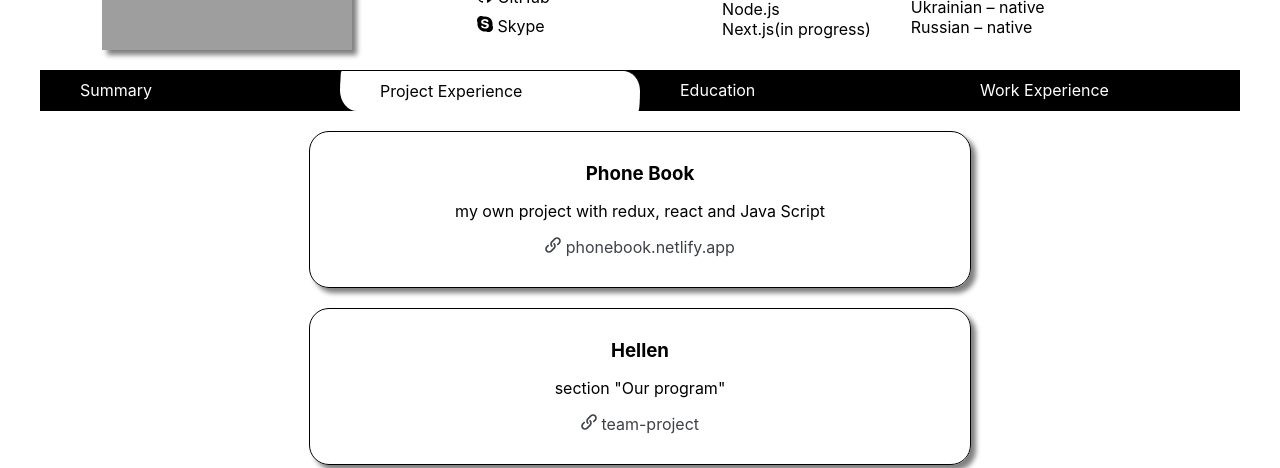
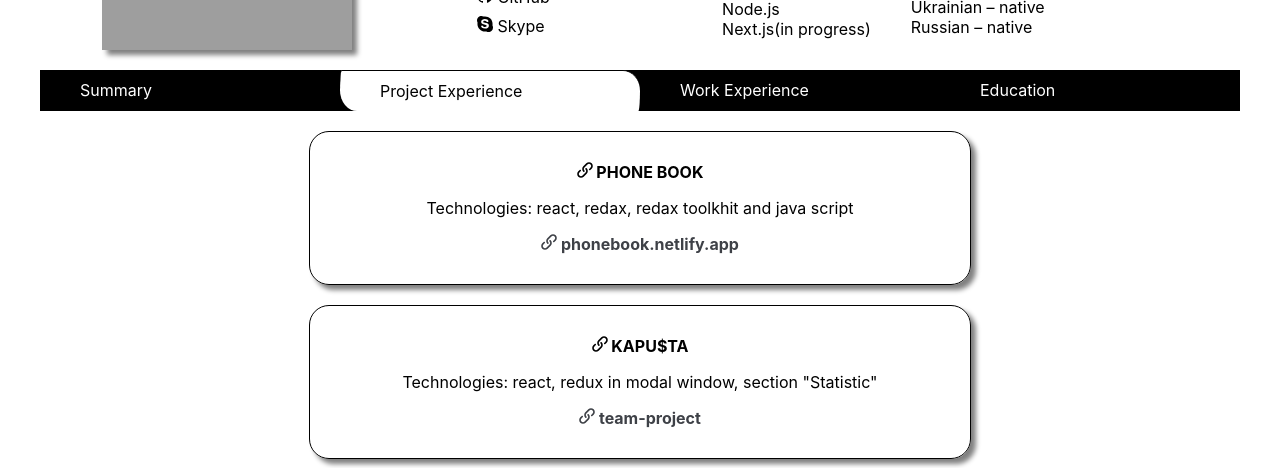
Before and after one commit to Tetiana4/CV-react, a React (Create React App) app: page /projects in a window 1280 px wide. Shown: the part 350-818 px from the top of the page. Built offline with nearby package versions, Linux system fonts and the light colour scheme; grey boxes are pictures that could not be loaded.

Commit message:
Change styles

```diff
--- a/src/components/Navigation/Navigation.jsx
+++ b/src/components/Navigation/Navigation.jsx
@@ -12,11 +12,11 @@ export const Navigation = () => {
         <Container>
           <NavLinkStyles to="/">Summary</NavLinkStyles>
           <NavLinkStyles to="/projects">Project Experience</NavLinkStyles>
+          <NavLinkStyles exact to="/experience">
+            Work Experience
+          </NavLinkStyles>
           <NavLinkStyles exact to="/education">
             Education
-          </NavLinkStyles>
-          <NavLinkStyles exact to="/experience">
-            Work Experience
           </NavLinkStyles>
         </Container>
       )}
@@ -25,11 +25,12 @@ export const Navigation = () => {
         <ContainerMobile>
           <NavLinkStylesMob to="/">Summary</NavLinkStylesMob>
           <NavLinkStylesMob to="/projects">Project Experience</NavLinkStylesMob>
+
+          <NavLinkStylesMob exact to="/experience">
+            Work Experience
+          </NavLinkStylesMob>
           <NavLinkStylesMob exact to="/education">
             Education
-          </NavLinkStylesMob>
-          <NavLinkStylesMob exact to="/experience">
-            Work Experience
           </NavLinkStylesMob>
         </ContainerMobile>
       )}
--- a/src/views/Experience.jsx
+++ b/src/views/Experience.jsx
@@ -1,39 +1,44 @@
 import { ImLink } from 'react-icons/im';
-import { Card, Link, Title } from './views.styled';
+import { Card, Link, LinkName } from './views.styled';
 
 const projectArray = [
   {
     name: 'Phone Book',
-    role: 'my own project with redux, react and Java Script',
+    role: 'react, redax, redax toolkhit and java script',
     link: 'phonebook.netlify.app',
-    href: 'https://tetiana-goit-react-hw-08-phonebook.netlify.app/',
+    page: 'https://tetiana-goit-react-hw-08-phonebook.netlify.app/',
+    href: 'https://github.com/Tetiana4/goit-react-hw-08-phonebook',
+  },
+  {
+    name: 'Kapu$ta',
+    role: 'react, redux in  modal window, section "Statistic"',
+    link: 'team-project',
+    page: 'https://project-smart-finance.netlify.app/',
+    href: 'https://github.com/vmorgunov/project-smart-finance-frontend',
+  },
+  {
+    name: 'Filmoteka',
+    role: 'dynamic page pagination with java script',
+    link: 'team-project',
+    page: 'https://bogdanbon.github.io/team-project-JS/',
+    href: 'https://github.com/BogdanBon/team-project-JS',
   },
   {
     name: 'Hellen',
-    role: 'section "Our program"',
+    role: 'html5, css4 in section "Our program"',
     link: 'team-project',
-    href: 'https://bogdanbon.github.io/team-project/',
-  },
-  {
-    name: 'Filmoteka',
-    role: 'dynamic page pagination with Java Script',
-    link: 'team-project',
-    href: 'https://bogdanbon.github.io/team-project-JS/',
-  },
-
-  {
-    name: 'Kapu$ta',
-    role: 'Modal window, Statistic section',
-    link: 'team-project',
-    href: 'https://project-smart-finance.netlify.app/',
+    page: 'https://bogdanbon.github.io/team-project/',
+    href: 'https://github.com/BogdanBon/team-project',
   },
 ];
 
 export const Experience = () => {
   return projectArray.map(item => (
     <Card>
-      <Title>{item.name}</Title>
-      <p>{item.role}</p>
+      <LinkName target="_blank" href={item.page}>
+        <ImLink /> {item.name}
+      </LinkName>
+      <p>Technologies: {item.role}</p>
       <Link target="_blank" href={item.href}>
         <ImLink /> {item.link}
       </Link>
--- a/src/views/Works.jsx
+++ b/src/views/Works.jsx
@@ -1,4 +1,7 @@
-import { Card, Title, List } from './views.styled';
+import {
+  ImLocation,
+} from 'react-icons/im';
+import { Card, Title, List, ListTitle } from './views.styled';
 
 const data = [
   {
@@ -6,9 +9,9 @@ const data = [
     position: 'Shop Manager',
     period: '2019-2021 ',
     info: [
+        'Motivating employees to reach sales goals and provide excellent customer service',
         'Managing and accounting for all money-handling procedures',
         'Ordering, recording, and managing inventory',
-      'Motivating employees to reach sales goals and provide excellent customer service',
     ],
   },
   {
@@ -34,9 +37,10 @@ export const Works = () => {
   return data.map(item => (
     <Card>
       <Title>{item.place}</Title>
+      <p><ImLocation/>Warsaw</p>
       <p>{item.position}</p>
           <p>{item.period}</p>
-          {getResponsibility(item.info)}
+          <ListTitle>Responsibilities: </ListTitle>{getResponsibility(item.info)}
     </Card>
   ));
 };
--- a/src/views/views.styled.js
+++ b/src/views/views.styled.js
@@ -4,21 +4,26 @@ export const Card = styled.div`
   border: 1px solid black;
   border-radius: 20px;
   margin: 20px auto;
+  text-align: center;
   box-shadow: 5px 5px 5px grey;
-  text-align: center;
   padding: 30px;
   max-width: 600px;
-  //   color: white;
-  //   background-color: black;
 `;
 
 export const Title = styled.h3`
   margin: 0;
 `;
+export const ListTitle = styled.p`
+  justify-content: start;
+  display: flex;
+  margin: 0 0 20px;
+`;
 
 export const Link = styled.a`
   text-decoration: none;
   color: #3e4147;
+  font-weight: bold;
+
   &:hover {
     color: black;
   }
@@ -31,4 +36,13 @@ export const Text = styled.p`
 export const List = styled.div`
   display: flex;
   justify-content: start;
+  text-align: start;
 `;
+
+export const LinkName = styled.a`
+  text-decoration: none;
+  color: black;
+  text-transform: uppercase;
+  font-weight: bold;
+  color: black;
+`;
```
